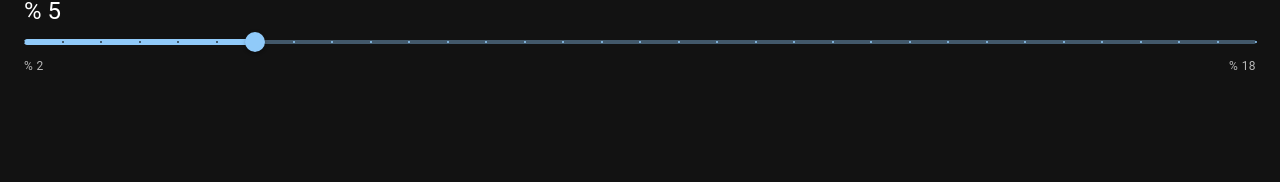
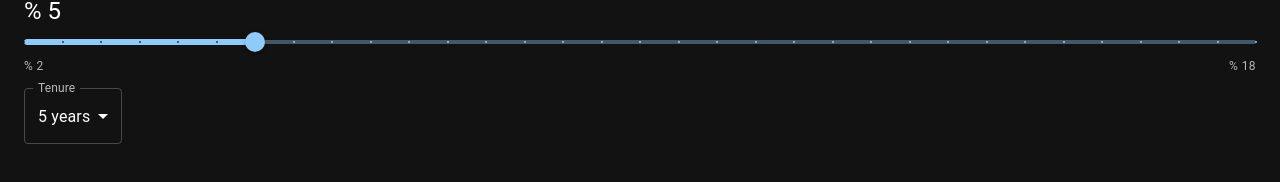
Before and after one commit to klsmith5370/mortgage-calculator, a React (Create React App) app: page / in a window 1280 px wide. Shown: the part 500-682 px from the top of the page. Built offline with nearby package versions, Linux system fonts and the light colour scheme.

Commit message:
Menu created for applying tenure

```diff
--- a/src/App.js
+++ b/src/App.js
@@ -4,7 +4,7 @@
 import NavBar from "./Components/Navbar";
 // import Result from "./Components/Result";
 import SliderSelect from "./Components/SliderSelect";
-// import TenureSelect from "./Components/TenureSelect";
+import TenureSelect from "./Components/TenureSelect";
 
 
 function App() {
@@ -22,7 +22,7 @@
       <Container maxWidth="xl" sx={{marginTop:4}}>
         <Grid>
           <SliderSelect data={data} setData={setData} />
-          {/* <TenureSelect /> */}
+          <TenureSelect data={data} setData={setData} />
         </Grid>
         <Grid item xs={12} md={6}>
           {/* <Result /> */}
--- a/src/Components/TenureSelect.js
+++ b/src/Components/TenureSelect.js
@@ -0,0 +1,42 @@
+import React from "react";
+import InputLabel from "@mui/material/InputLabel";
+import MenuItem from "@mui/material/MenuItem";
+import FormControl from "@mui/material/FormControl";
+import Select from "@mui/material/Select";
+
+const TenureSelect = ({ data, setData }) => {
+    const handleChange = (event) => {
+        setData({...data, loanTerm: event.target.value});
+    };
+
+    return (
+        <FormControl>
+
+            <InputLabel id="simple-select-label">Tenure</InputLabel>
+
+            <Select
+                labelId="simple-select-label"
+                id="simple-select"
+                value={data.loanTerm}
+                label="Tenure"
+                defaultValue={5}
+                onChange={handleChange}
+            >
+                <MenuItem value={5}>5 years</MenuItem>
+                <MenuItem value={10}>10 years</MenuItem>
+                <MenuItem value={15}>15 years</MenuItem>
+                <MenuItem value={20}>20 years</MenuItem>
+                <MenuItem value={25}>25 years</MenuItem>
+            </Select>
+
+        </FormControl>
+    );
+};
+
+export default TenureSelect;
+
+
+// Notes:
+    // This component will allow the user to select the tenure of the loan
+    // Destructuring the props being received from App.js, also creating a function that's used to set the tenure state
+    // Using menu components from Material UI to create the dropdown menu
```
